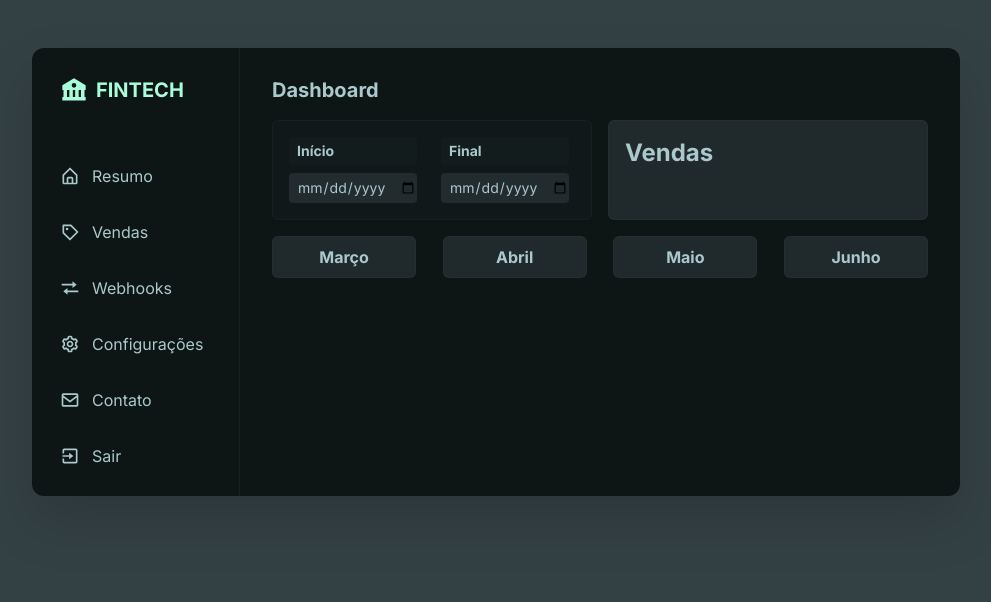
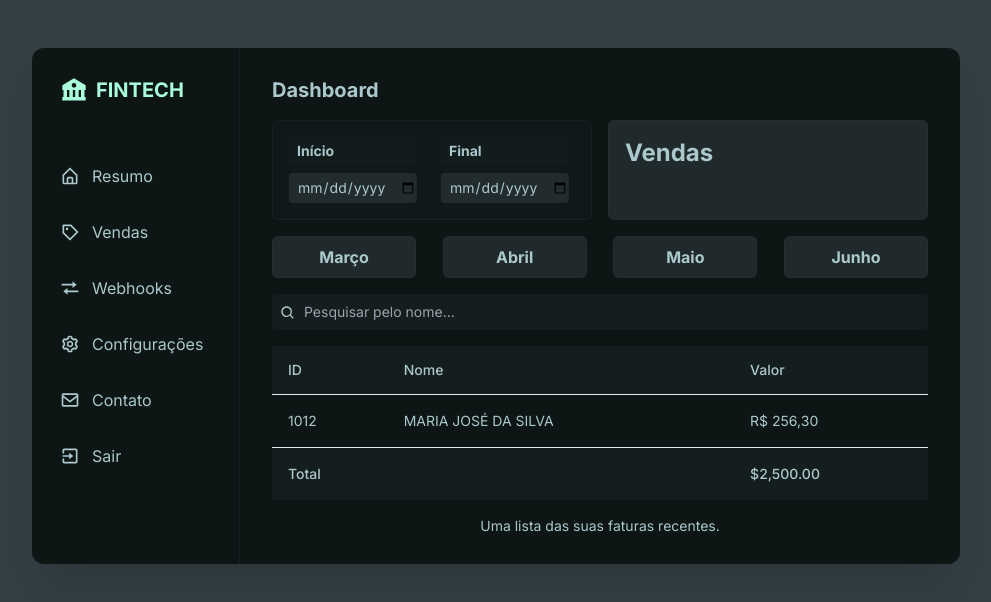
Before and after one commit to willyancr/Fintech, a React (Vite) app: page /vendas in a window 1280 px wide. Shown: the top 602 px of the page, without its empty margins (144-1135 px from the left). Built offline with nearby package versions, Linux system fonts and the light colour scheme.

Commit message:
feat: Add TableSales and SearchSales components to Sales component
Import TableSales and SearchSales components and include them in the Sales component.

```diff
--- a/src/components/Sales.tsx
+++ b/src/components/Sales.tsx
@@ -1,6 +1,8 @@
 import Month from './Month';
 import Date from './Date';
 import Title from './Title';
+import TableSales from './TableSales';
+import SearchSales from './SearchSales';
 function Sales() {
   return (
     <div className="bg-projeto-primary rounded-xl rounded-l-lg px-8 py-7">
@@ -13,6 +15,8 @@ function Sales() {
       </div>
       <div className="flex flex-col gap-4 ">
         <Month />
+        <SearchSales />
+        <TableSales />
       </div>
     </div>
   );
```
